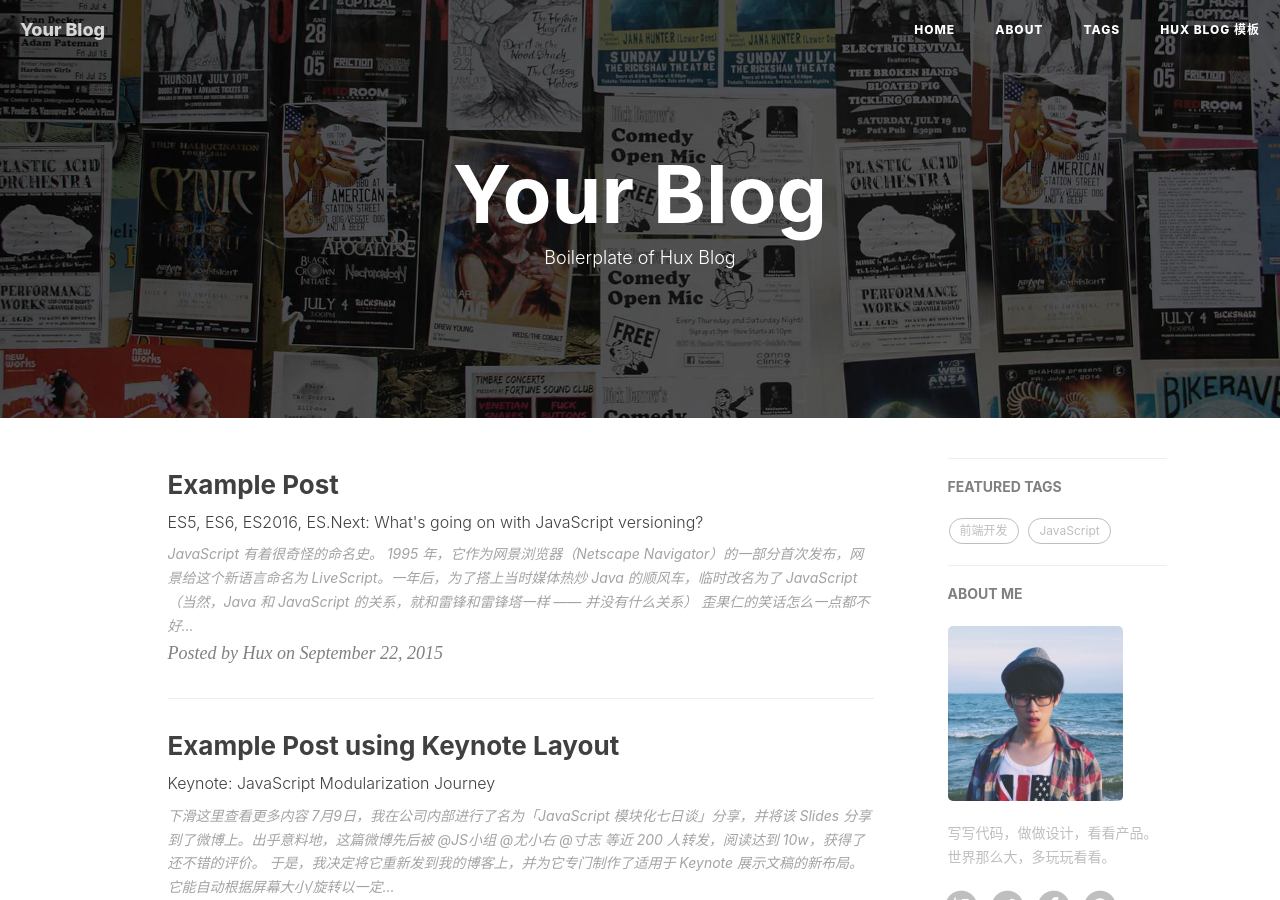
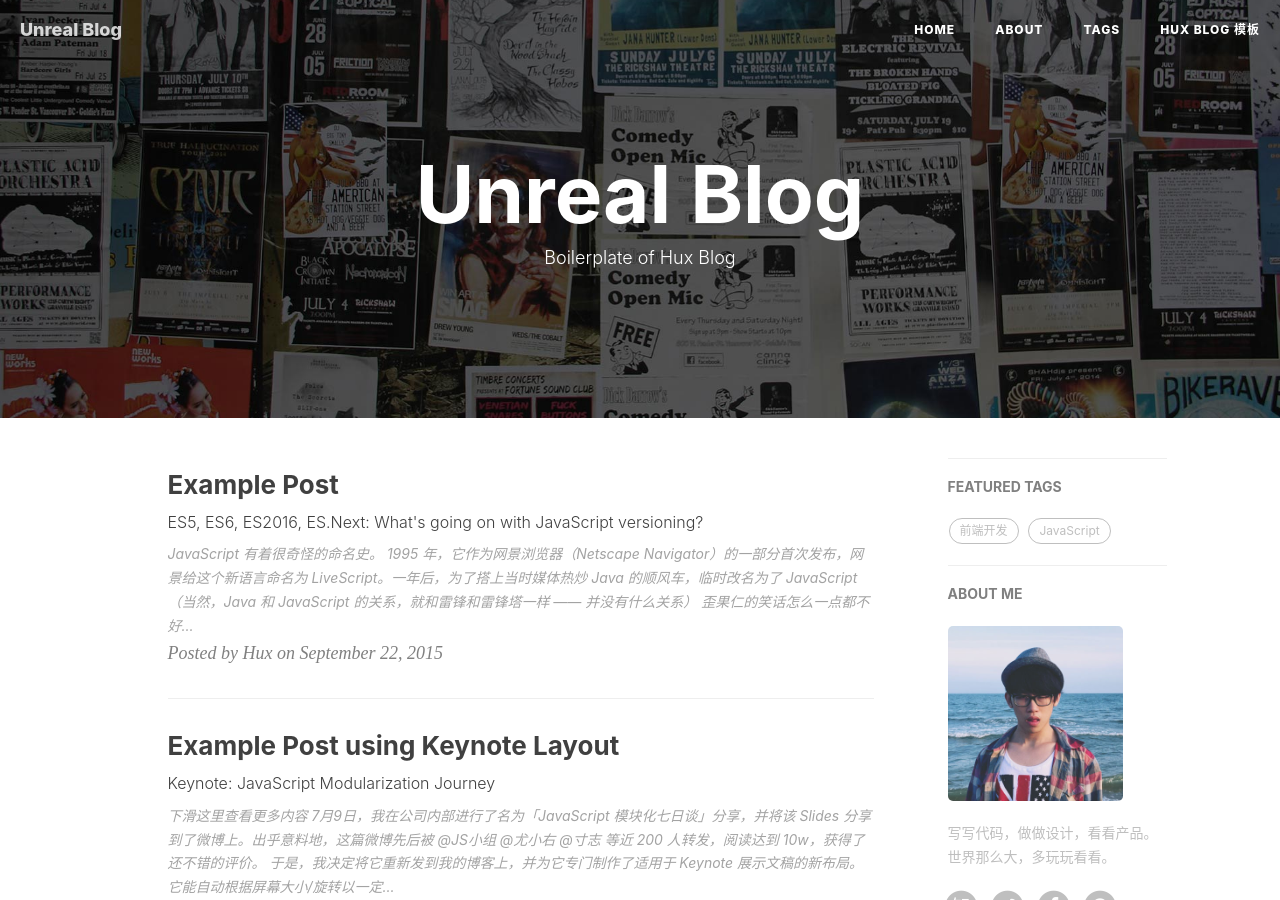
Before and after one commit to UnrealBook/UnrealBlog, a Jekyll site: the page built from index.html, in a window 1280 px wide and 900 px high. Built offline with Jekyll 4.4.1, drawn with Linux system fonts in a browser that asks for light colours; nearby versions of some CDN libraries; the list of posts is cut into pages by our own code; comment, search, counter and statistics services are not loaded; some of the changed text lies outside the part shown.

Commit message:
Update _config.yml

```diff
--- a/_config.yml
+++ b/_config.yml
@@ -1,8 +1,8 @@
 # Site settings
-title: Your Blog
-SEOTitle: 你的博客 | Your Blog
+title: Unreal Blog
+SEOTitle: 我的博客 | Unreal Blog
 header-img: img/home-bg.jpg
-email: huxpro@gmail.com
+email: CloudBook123456@gmail.com
 description: ""
 keyword: ""
 url: "http://www.qinyunshu.xyz/"              # your host, for absolute URL
```
